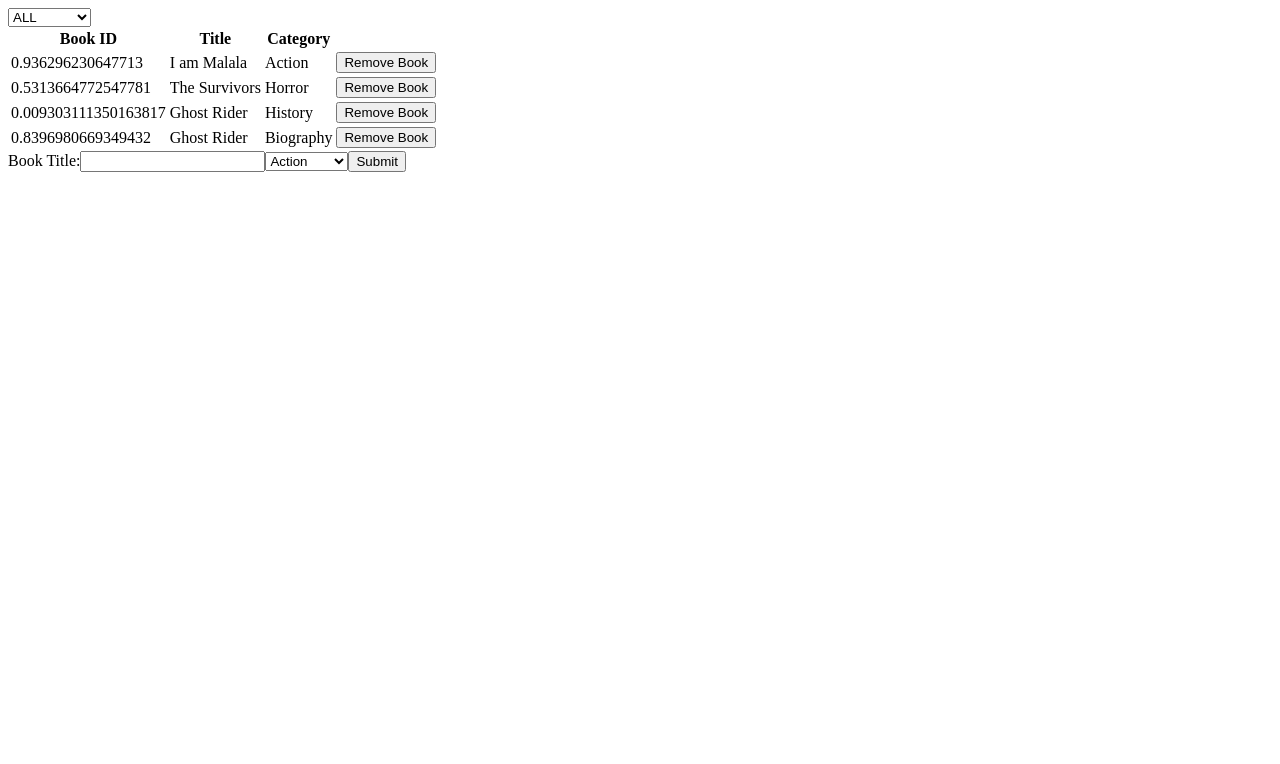
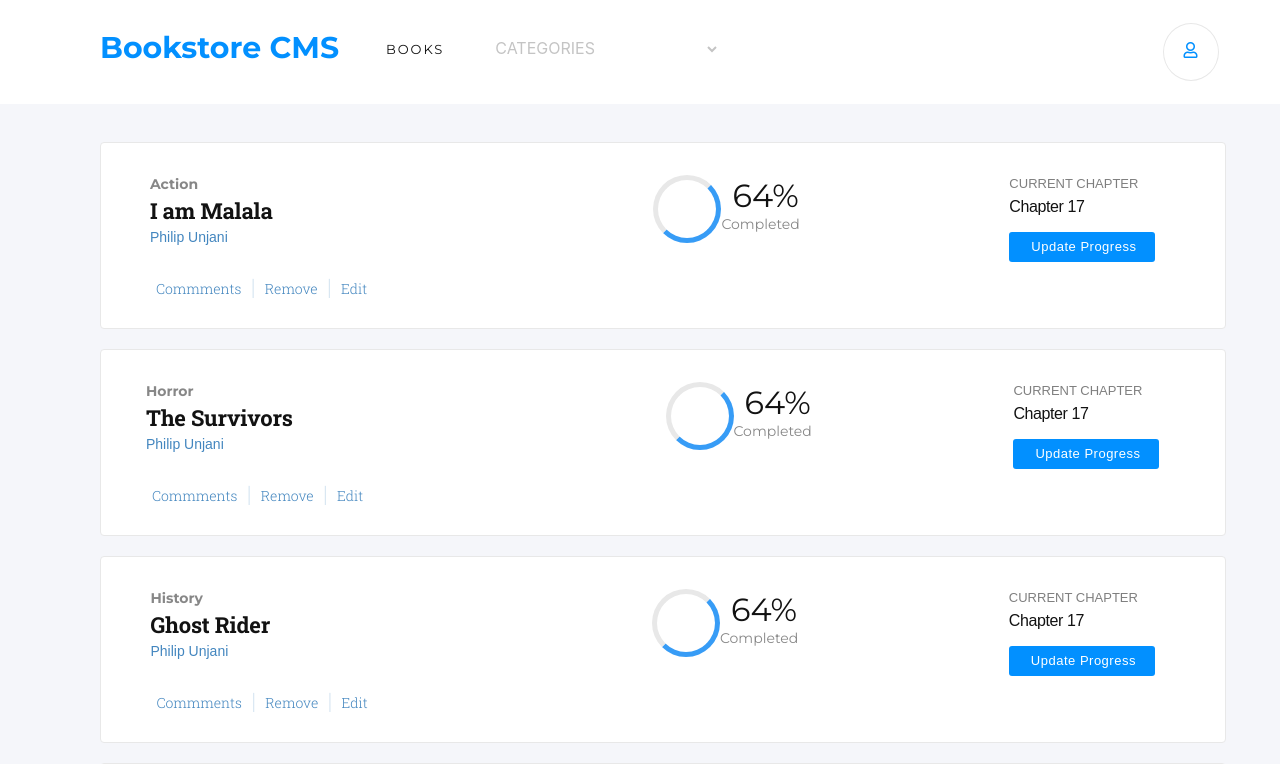
Before and after one commit to Naqhid/Bookstore-CMS-, a React (Create React App) app: page / in a window 1280 px wide. Shown: the top 764 px of the page. Built offline with nearby package versions, Linux system fonts and the light colour scheme.

Commit message:
update milestone-4-stuff

```diff
--- a/public/index.html
+++ b/public/index.html
@@ -9,6 +9,16 @@
       name="description"
       content="Web site created using create-react-app"
     />
+    <link
+    rel="stylesheet"
+    href="https://cdn.jsdelivr.net/npm/bootstrap@4.5.3/dist/css/bootstrap.min.css"
+    integrity="sha384-TX8t27EcRE3e/ihU7zmQxVncDAy5uIKz4rEkgIXeMed4M0jlfIDPvg6uqKI2xXr2"
+    crossorigin="anonymous"
+  />
+      <link
+      rel="stylesheet"
+      href="https://cdnjs.cloudflare.com/ajax/libs/font-awesome/5.15.1/css/all.min.css"
+      />
     <link rel="apple-touch-icon" href="%PUBLIC_URL%/logo192.png" />
     <!--
       manifest.json provides metadata used when your web app is installed on a
--- a/src/components/App.js
+++ b/src/components/App.js
@@ -1,10 +1,12 @@
 import BooksForm from '../containers/BooksForm';
 import BooksList from '../containers/BooksList';
+import '../styles.css';
 
 function App() {
   return (
     <div className="App">
       <BooksList />
+      <hr className="divide margin-75" />
       <BooksForm />
     </div>
   );
--- a/src/components/Book.js
+++ b/src/components/Book.js
@@ -3,16 +3,34 @@ import PropTypes from 'prop-types';
 const Book = ({
   id, title, category, removeBook,
 }) => (
-  <tr>
-    <td>{id}</td>
-    <td>{title}</td>
-    <td>{category}</td>
-    <td>
-      {' '}
-      <button type="button" onClick={() => removeBook(id)}>Remove Book</button>
-      {' '}
-    </td>
-  </tr>
+
+  <div className="Book">
+    <div className="book-info">
+      <h3 className="bookCategory normal-style">{category}</h3>
+      <h1 className="bookTitle normal-style">{title}</h1>
+      <p className="author normal-style">Philip Unjani</p>
+      <button className="book-buttons" type="button">Commments</button>
+      <span className="separate">|</span>
+      <button className="book-buttons normal-style" type="button" onClick={() => removeBook(id)}>Remove</button>
+      <span className="separate">|</span>
+      <button className="book-buttons" type="button">Edit</button>
+    </div>
+    <div className="chart">
+      <div className="chart-graph" />
+      <div className="chart-info">
+        <h1 className="book-percentage normal-style">64%</h1>
+        <p className="completed normal-style">Completed</p>
+      </div>
+    </div>
+    <div className="book__wrapper_right-info">
+      <div className="current-chapter normal-style">CURRENT CHAPTER</div>
+      <h3 className="current-lesson normal-style">Chapter 17</h3>
+      <button className="update-progress normal-style" type="button" disabled>
+        Update Progress
+      </button>
+    </div>
+  </div>
+
 );
 
 Book.propTypes = {
--- a/src/components/CategoryFilter.js
+++ b/src/components/CategoryFilter.js
@@ -3,8 +3,11 @@ import PropTypes from 'prop-types';
 const BOOK_CATEGORIES = ['ALL', 'Action', 'Biography', 'History', 'Horror', 'Kids', 'Learning', 'Sci-Fi'];
 
 const CategoryFilter = ({ handleFilterChange }) => (
-  <form>
-    <select onChange={handleFilterChange}>
+  <form className="form">
+    <select onChange={handleFilterChange} className="header-category-input category-input">
+
+      <option value="" hidden selected>CATEGORIES</option>
+
       {
                 BOOK_CATEGORIES.map((value) => (
                   <option value={value} key={value}>
@@ -21,5 +24,3 @@ CategoryFilter.propTypes = {
 };
 
 export default CategoryFilter;
-
-// CategoryFilter create
--- a/src/containers/BooksForm.js
+++ b/src/containers/BooksForm.js
@@ -24,24 +24,29 @@ const BooksForm = () => {
 
   return (
 
-    <form onSubmit={submitForm}>
-      <label htmlFor="btitle">
-        Book Title:
-        <input type="text" id="btitle" name="btitle" value={title} onChange={handleTitleChange} />
-      </label>
+    <div>
 
-      <select onChange={handleSelectChange}>
-        {
+      <h2 className="add-new normal-style">ADD NEW BOOK</h2>
+
+      <form onSubmit={submitForm} className="booksForm margin-75">
+        <input type="text" id="btitle" className="title-input" placeholder="Book Title" name="btitle" value={title} onChange={handleTitleChange} />
+
+        <select onChange={handleSelectChange} className="category-input body-category-input">
+
+          <option value="" hidden selected>Category</option>
+          {
         BOOK_CATEGORIES.map((value) => (
-          <option value={value} key={value}>
+          <option value={value} key={value} className="category-value">
             {value}
           </option>
         ))
       }
-      </select>
+        </select>
 
-      <input type="submit" value="Submit" onClick={submitForm} />
-    </form>
+        <input type="submit" value="ADD BOOK" className="add-book normal-style" onClick={submitForm} />
+      </form>
+
+    </div>
   );
 };
 
--- a/src/containers/BooksList.js
+++ b/src/containers/BooksList.js
@@ -1,4 +1,3 @@
-/* eslint-disable eol-last */
 import React from 'react';
 import { connect } from 'react-redux';
 import PropTypes from 'prop-types';
@@ -24,15 +23,19 @@ const BooksList = ({ books, filter }) => {
 
   return (
     <div>
+      <div className="my-navbar">
+        <div className="logo">
+          <h1 className="header normal-style">Bookstore CMS</h1>
+          <span className="header-book normal-style">BOOKS</span>
+          <CategoryFilter className="header-categories normal-style" handleFilterChange={handleFilterChange} />
+        </div>
+        <div className="oval">
+          <i className="far fa-user" />
+        </div>
+      </div>
 
-      <CategoryFilter handleFilterChange={handleFilterChange} />
+      <div className="margin-75 booksform">
 
-      <table>
-        <tr>
-          <th>Book ID</th>
-          <th>Title</th>
-          <th>Category</th>
-        </tr>
         {
           filteredBooks.map((book) => (
             <Book
@@ -44,8 +47,10 @@ const BooksList = ({ books, filter }) => {
             />
           ))
         }
-      </table>
       </div>
+
+    </div>
+
   );
 };
 
@@ -60,5 +65,3 @@ const mapStateToProps = (state) => ({
 });
 
 export default connect(mapStateToProps)(BooksList);
-
-// filter implementation
--- a/src/reducers/filter.js
+++ b/src/reducers/filter.js
@@ -1,4 +1,3 @@
-/* eslint-disable eol-last */
 import { CHANGE_FILTER } from '../actions/index';
 
 const initialState = {
@@ -17,5 +16,3 @@ export default function filterReducer(state = initialState, action) {
       return state;
   }
 }
-
-// create filter
--- /dev/null
+++ b/src/styles.css
@@ -0,0 +1,291 @@
+@import url('https://fonts.googleapis.com/css2?family=Montserrat:ital,wght@0,100;0,200;0,300;0,400;0,500;0,600;0,700;0,800;0,900;1,100;1,200;1,300;1,400;1,500;1,600;1,700;1,800;1,900&display=swap');
+@import url('https://fonts.googleapis.com/css2?family=Roboto+Slab:wght@100;200;300;400;500;600;700;800;900&display=swap');
+
+body {
+  color: black;
+  background-color: #f5f6fa;
+}
+
+.App {
+  margin-bottom: 2rem;
+}
+
+.normal-style {
+  font-stretch: normal;
+  font-style: normal;
+  line-height: normal;
+}
+
+.my-navbar {
+  margin: 0 0 38px;
+  padding: 23px 23px 23px 100px;
+  background-color: #fff;
+  display: flex;
+  justify-content: space-between;
+}
+
+.fa-user {
+  color: #0290ff;
+}
+
+.oval {
+  margin: 0 3vw 0 4px;
+  padding: 14px 20px;
+  border: solid 1px #e8e8e8;
+  border-radius: 50%;
+  background-color: #fff;
+}
+
+.logo {
+  display: flex;
+  background-color: #fff;
+}
+
+.margin-75 {
+  margin-left: 100px;
+}
+
+.header-book {
+  background-color: #fff;
+  margin: 18px 31px 1px 0;
+  font-family: Montserrat, sans-serif;
+  font-size: 13px;
+  font-weight: normal;
+  letter-spacing: 1.9px;
+  color: #121212;
+}
+
+.header-categories {
+  background-color: #fff;
+  margin: 18px 0 11px 11px;
+  font-family: Montserrat, sans-serif;
+  font-size: 13px;
+  font-weight: normal;
+  letter-spacing: 1.9px;
+  color: rgba(18, 18, 18, 0.5);
+}
+
+.header {
+  margin: 6px 47px 15px 0;
+  font-family: Montserrat, sans-serif;
+  font-size: 30px;
+  font-weight: bold;
+  letter-spacing: normal;
+  color: #0290ff;
+  background-color: #fff;
+}
+
+.divide {
+  margin: 40px 100px;
+  width: 987px;
+}
+
+.add-new {
+  color: #888;
+  font-family: Montserrat, sans-serif;
+  font-size: 20px;
+  font-weight: bold;
+  letter-spacing: -0.18px;
+  margin-left: 100px;
+}
+
+.title-input {
+  margin: 19px 34px 19px 0;
+  padding: 13px 320px 13px 17px;
+  border-radius: 4px;
+  border: solid 1px #e8e8e8;
+  background-color: #fff;
+  flex-grow: 2;
+}
+
+.category-input {
+  width: 245px;
+  height: 45px;
+  padding: 6px 15px 9px 16px;
+  color: #c4c4c4;
+  font-size: 16px;
+  flex-grow: 1;
+  background-color: #fff;
+}
+
+.body-category-input {
+  border-radius: 4px;
+  border: solid 1px #e8e8e8;
+  margin: 19px 0;
+}
+
+.header-category-input {
+  margin-top: 4px;
+  padding: 6px 15px 9px 16px;
+  border: none;
+}
+
+.add-book {
+  width: 150px;
+  margin: 19px 0 19px 34px;
+  padding: 12.8px 19px 14.2px 22px;
+  border-radius: 3px;
+  background-color: #0290ff;
+  border: none;
+  font-family: Roboto Slab, sans-serif;
+  font-size: 13px;
+  font-weight: bold;
+  letter-spacing: 0.5px;
+  text-align: center;
+  flex-grow: 1;
+  color: #fff;
+}
+
+.booksForm {
+  display: flex;
+  flex-wrap: nowrap;
+  width: 89%;
+  justify-content: space-between;
+}
+
+.Book {
+  background-color: white;
+  padding-left: 20px;
+  padding-top: 32px;
+  padding-bottom: 28px;
+  margin-top: 20px;
+  border-radius: 4px;
+  border: solid 1px #e8e8e8;
+  display: flex;
+  width: 88vw;
+  justify-content: space-around;
+}
+
+.chart {
+  display: flex;
+}
+
+.chart-graph {
+  width: 68px;
+  height: 68px;
+  border-bottom: 10px solid #e8e8e8;
+  border-right: 10px solid #e8e8e8;
+  border-radius: 50%;
+  border-color: #e8e8e8 #379cf6 #379cf6 #e8e8e8;
+  border-style: solid;
+  border-width: 5px;
+}
+
+.book-percentage {
+  width: 68px;
+  height: 39px;
+  margin: 1px 92px 0 11px;
+  font-family: Montserrat, sans-serif;
+  font-size: 32px;
+  font-weight: normal;
+  letter-spacing: normal;
+  color: #121212;
+}
+
+.completed {
+  opacity: 0.5;
+  font-family: Montserrat, sans-serif;
+  font-size: 14px;
+  font-weight: normal;
+  letter-spacing: normal;
+  color: #121212;
+}
+
+.current-chapter {
+  margin: 1px 58px 0 59px;
+  opacity: 0.5;
+  font-family: RobotoSlab, sans-serif;
+  font-size: 13px;
+  font-weight: 300;
+  letter-spacing: normal;
+  color: var(--black-two);
+}
+
+.current-lesson {
+  margin: 7px 109px 4px 59px;
+  font-family: RobotoSlab, sans-serif;
+  font-size: 16px;
+  font-weight: 300;
+  letter-spacing: -0.4px;
+  color: #121212;
+}
+
+.update-progress {
+  margin: 12px 0 9px 59px;
+  padding: 7px 19px 8px 22px;
+  border-radius: 3px;
+  background-color: #0290ff;
+  font-family: RobotoSlab, sans-serif;
+  font-size: 13px;
+  font-weight: 300;
+  letter-spacing: 0.5px;
+  text-align: center;
+  color: #fff;
+  border: none;
+}
+
+.book-extra {
+  display: flex;
+  justify-content: flex-end;
+}
+
+.bookCategory {
+  background-color: white;
+  color: #121212;
+  margin: 0 39px 0 0;
+  opacity: 0.5;
+  font-family: Montserrat, sans-serif;
+  font-size: 14px;
+  font-weight: bold;
+  letter-spacing: normal;
+}
+
+.bookTitle {
+  background-color: white;
+  color: #121212;
+  margin: 3px 323px 0 0;
+  font-family: Roboto Slab, sans-serif;
+  font-size: 22px;
+  font-weight: bold;
+  letter-spacing: -0.2px;
+}
+
+.author {
+  margin: 4px 0 0;
+  font-family: RobotoSlab, sans-serif;
+  font-size: 14px;
+  font-weight: 300;
+  letter-spacing: normal;
+  color: #4386bf;
+}
+
+.separate {
+  color: rgba(67, 134, 191, 0.2);
+  padding: 0 3px;
+}
+
+.book-buttons {
+  background-color: white;
+  margin: 3px 0 0 0;
+  padding-top: 30px;
+  font-family: Roboto Slab, sans-serif;
+  font-size: 14px;
+  font-weight: 300;
+  letter-spacing: normal;
+  color: #4386bf;
+  border: none;
+  cursor: pointer;
+}
+
+::placeholder {
+  width: 86px;
+  height: 19px;
+  font-family: Montserrat, sans-serif;
+  font-size: 16px;
+  font-weight: normal;
+  font-stretch: normal;
+  font-style: normal;
+  line-height: normal;
+  letter-spacing: -0.15px;
+  color: #c4c4c4;
+}
```
Lines whose indentation alone changed are shown as unchanged.
